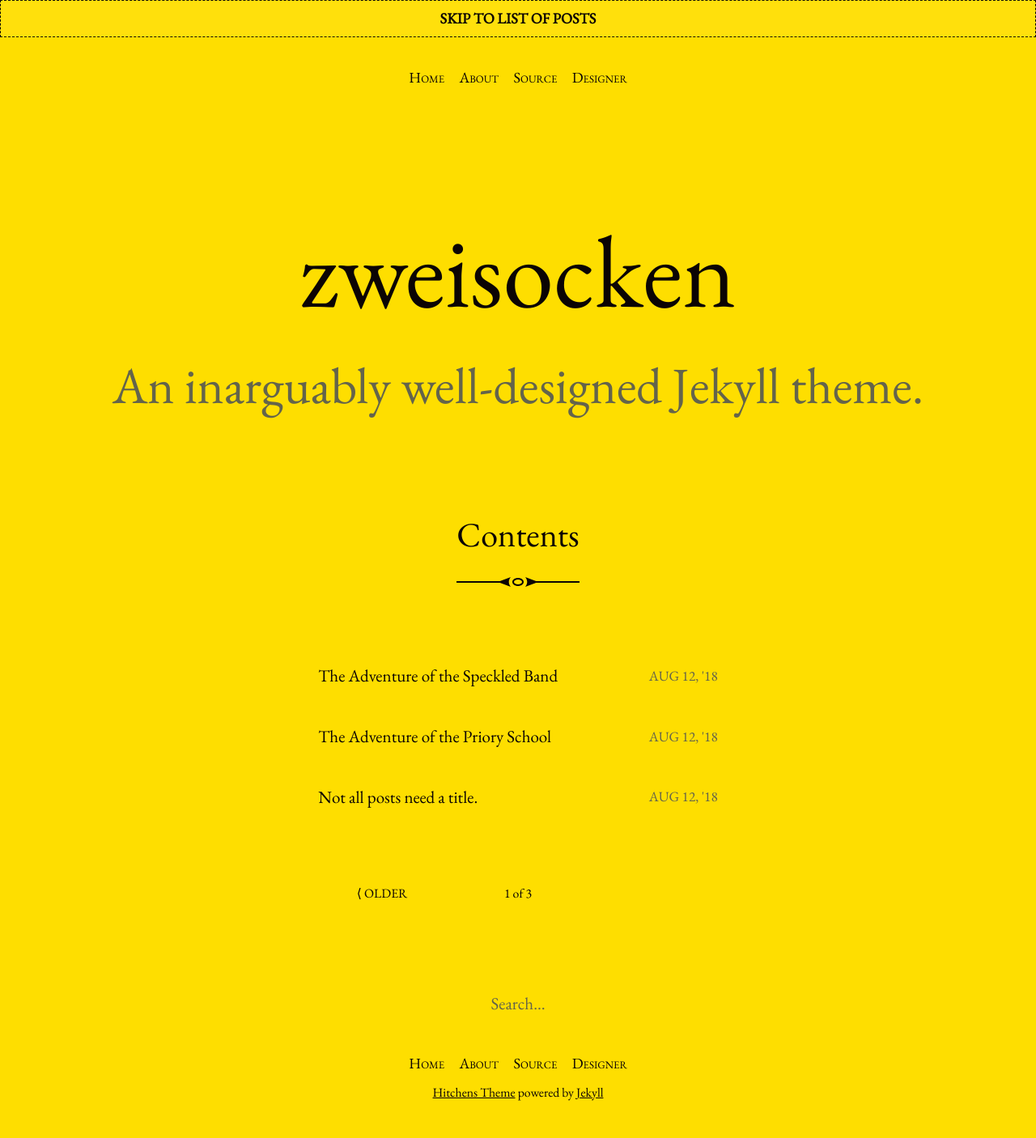
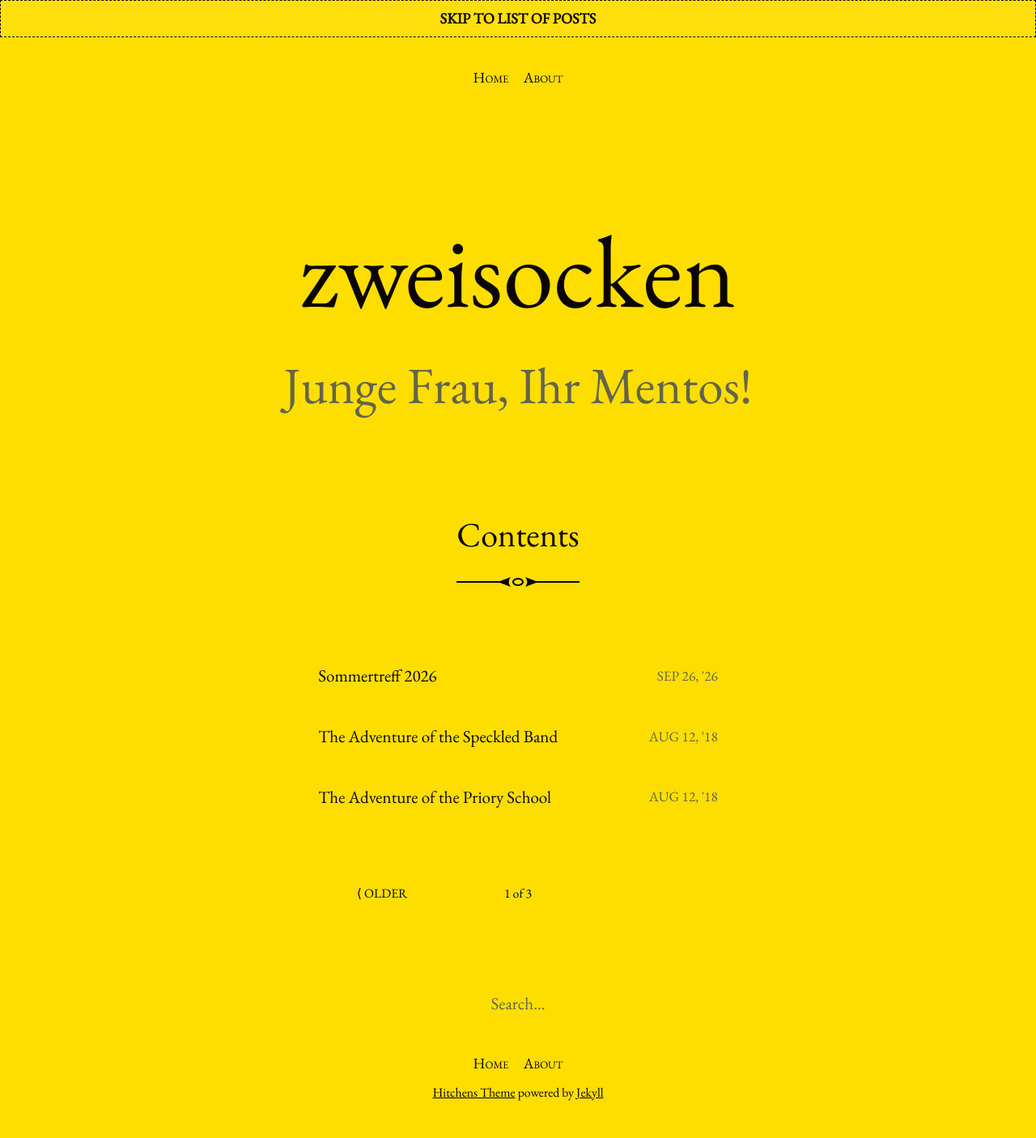
Before and after one commit to zweisocken/zweisocken.github.io, a Jekyll site: the page built from index.html, in a window 1280 px wide. Shown: the whole page at 81% size. Built offline with Jekyll 4.4.1, drawn with Linux system fonts in a browser that asks for light colours; the list of posts is cut into pages by our own code.

Commit message:
Erster Versuch

```diff
--- a/_config.yml
+++ b/_config.yml
@@ -16,7 +16,7 @@
 title: zweisocken
 email: zweisocken@outlook.de
 description: >- # this means to ignore newlines until "baseurl:"
-  An inarguably well-designed Jekyll theme.
+  Junge Frau, Ihr Mentos!
 baseurl: "" # the subpath of your site, e.g. /blog
 url: "https://zweisocken.github.io/" # the base hostname & protocol for your site, e.g. http://example.com
 icon: /assets/images/icon-512.png
```
Also changed, not shown: _data/menu.yml (+4 -4 lines), _posts/2026-09-26-favorite-images.md (added, +18 -0 lines), 2 other files.
